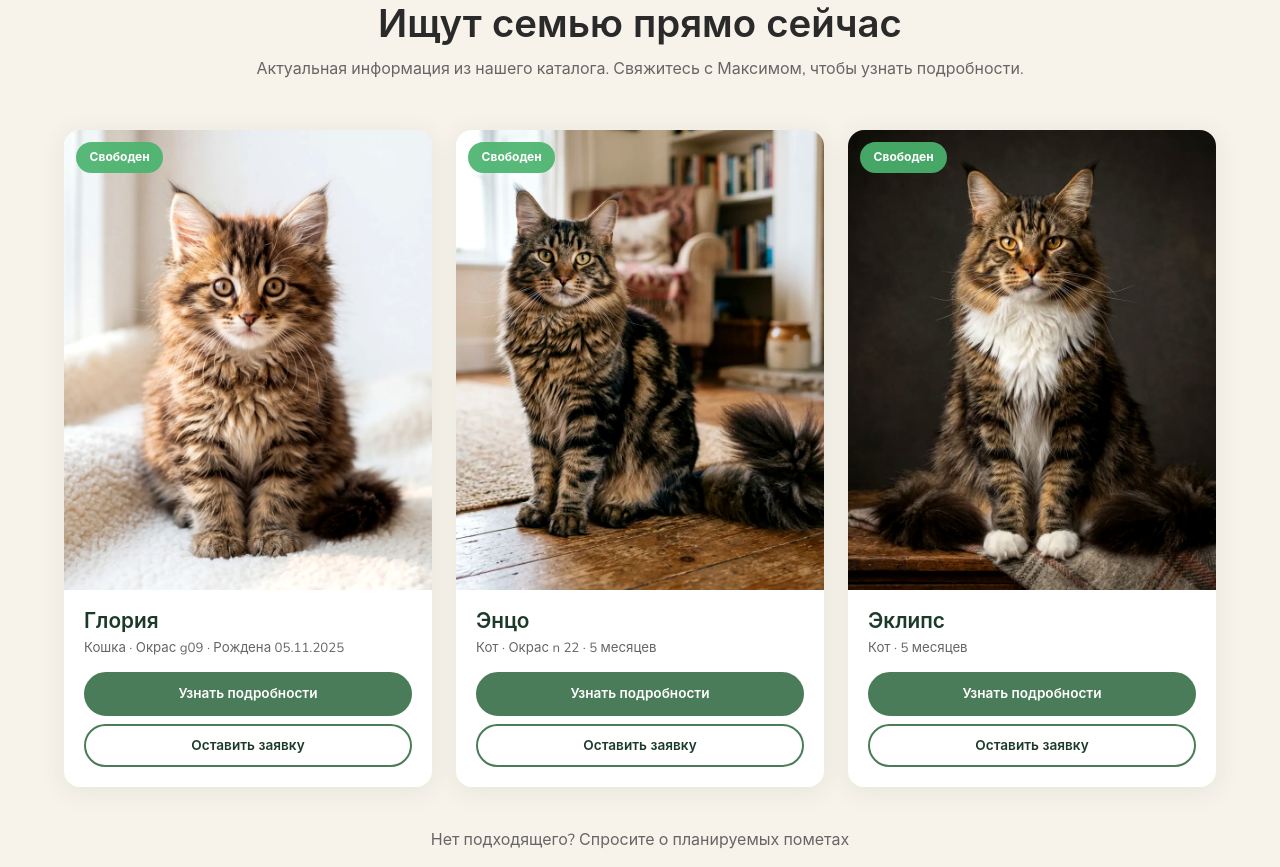
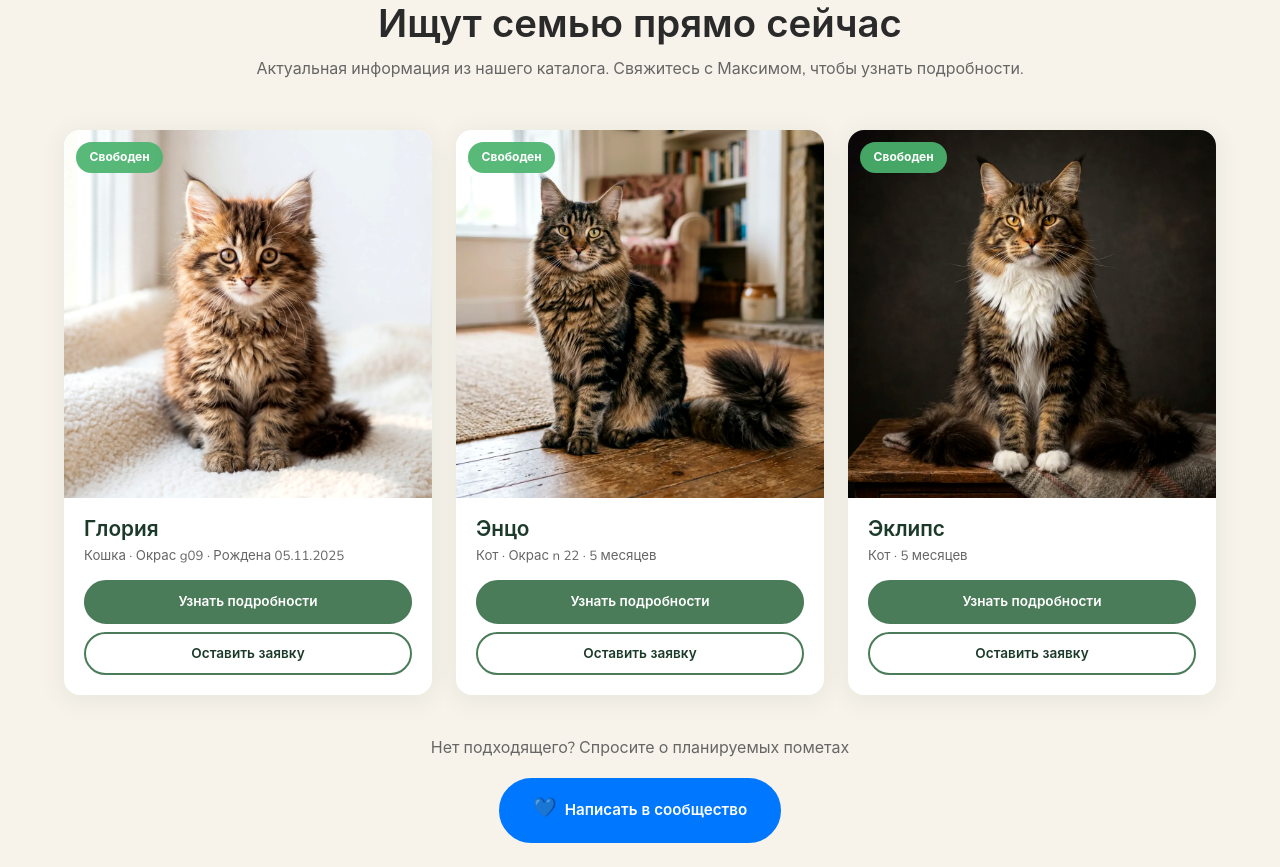
Before and after one commit to Xyling12/maclen-website, a website: page index.html in a window 1280 px wide. Shown: the part 2119-2986 px from the top of the page. Drawn offline with nearby package versions, Linux system fonts and the light colour scheme; no server answers.

Commit message:
Strict no-crop for grid cards

```diff
--- a/css/style.css
+++ b/css/style.css
@@ -531,6 +531,9 @@
   position: relative;
   aspect-ratio: 4 / 5;
   overflow: hidden;
+
+  aspect-ratio: auto !important;
+  height: auto;
 }
 .kitten-card__img img {
   width: 100%; height: 100%;
@@ -541,8 +544,14 @@
   filter: saturate(1.15) contrast(1.05);
   image-rendering: -webkit-optimize-contrast;
   transition: transform .5s ease;
-}
-.kitten-card:hover .kitten-card__img img { transform: scale(1.06); }
+
+  height: auto !important;
+  object-fit: contain !important;
+}
+.kitten-card:hover .kitten-card__img img { transform: scale(1.06);
+  height: auto !important;
+  object-fit: contain !important;
+}
 .kitten-card__img-overlay {
   position: absolute;
   inset: 0;
```
